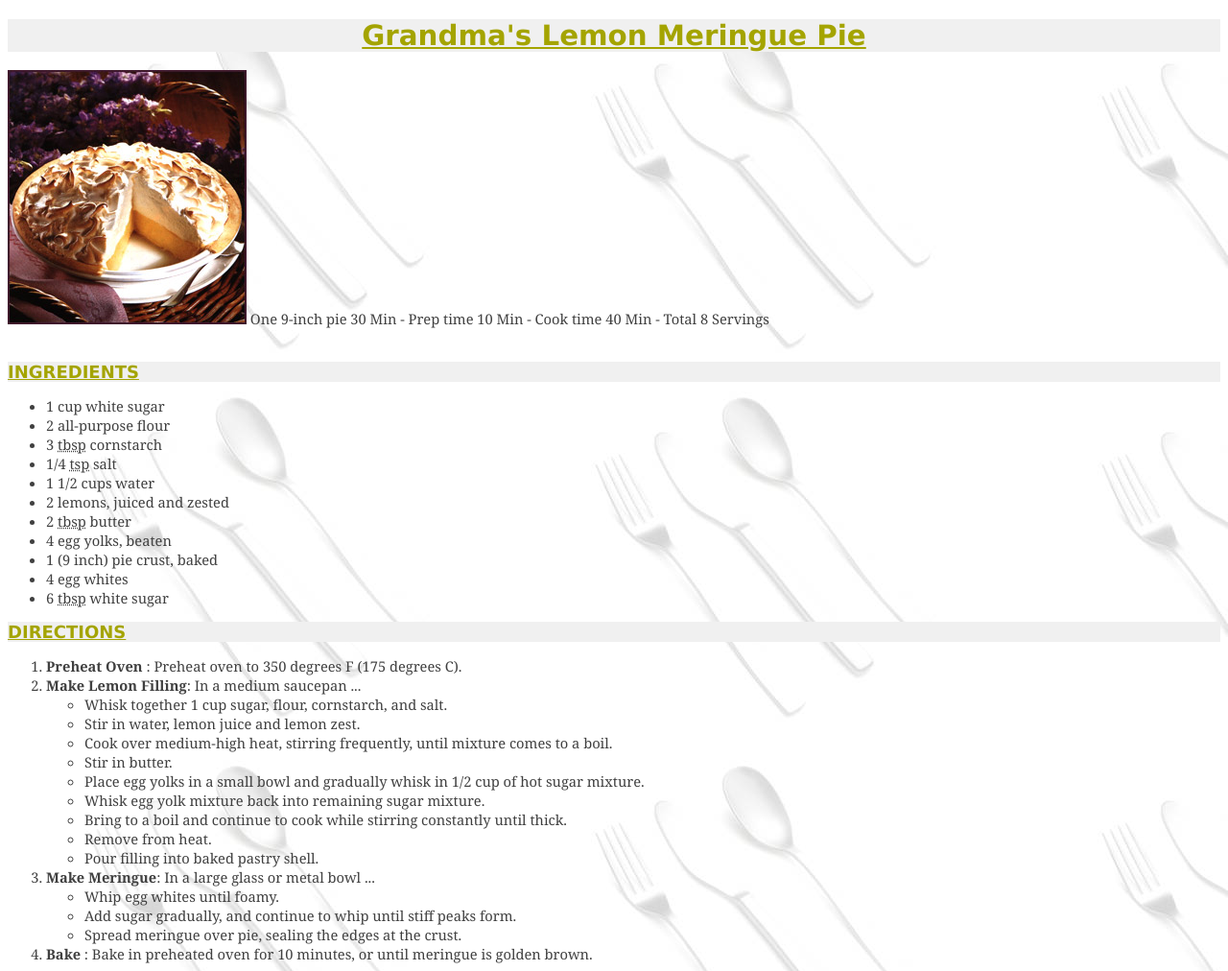
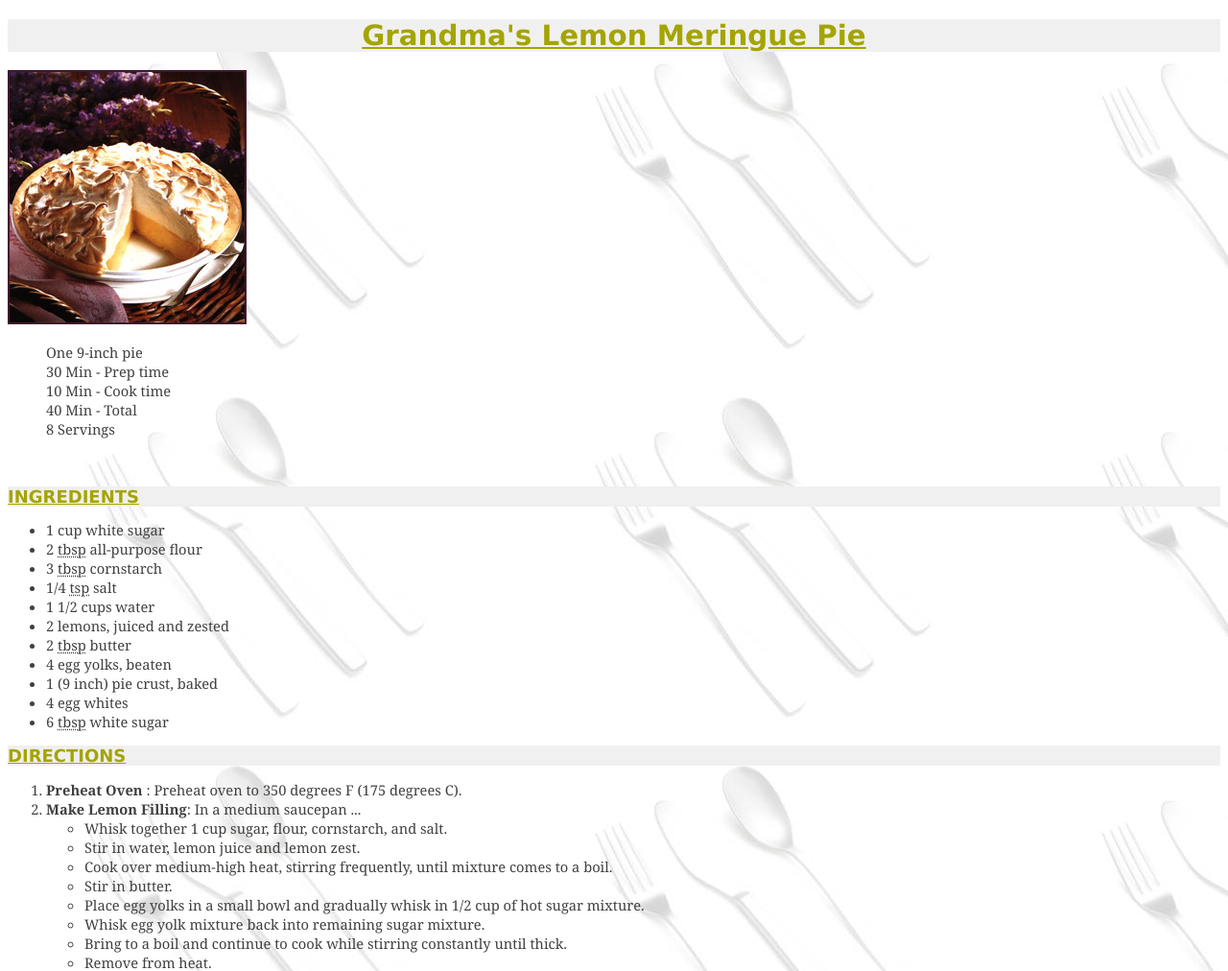
Before and after one commit to bQuest/bQuest.github.io, a PHP site: page /Recipe/pie.html in a window 1280 px wide. Shown: the top 1012 px of the page at 96% size. Run offline with PHP 8.4, Linux system fonts and the light colour scheme.

Commit message:
added list style type to top list items

```diff
--- a/Recipe/pie.html
+++ b/Recipe/pie.html
@@ -10,19 +10,21 @@
         <div>
             <img src="images/pie.jpg" alt="lemon meringue pie">
 
+            <ul id="imgmenu">
+                <li>One 9-inch pie</li>
+                <li> 30 Min - Prep time</li>
+                <li>10 Min - Cook time</li>
+                <li> 40 Min - Total</li>
+                <li> 8 Servings</li>
+            </ul>
 
-            One 9-inch pie
-            30 Min - Prep time
-            10 Min - Cook time
-            40 Min - Total
-            8 Servings
         </div>
         <br>
         <div>
              <h2>INGREDIENTS</h2>
              <ul>
                  <li>1 cup white sugar</li>
-                 <li>2   all-purpose flour</li>
+                 <li>2 <abbr title="tablespoons">tbsp</abbr>  all-purpose flour</li>
                  <li>3 <abbr title="tablespoons">tbsp</abbr> cornstarch</li>
                  <li>1/4 <abbr title="teaspoon">tsp</abbr> salt</li>
                  <li>1 1/2 cups water</li>
@@ -98,10 +100,10 @@
         </pre>
 
         <a href="https://validator.w3.org/nu/?doc=https%3A%2F%2Fbquest.github.io%2FRecipe%2Fpie.html">
-           <img src="http://mumstudents.org/cs472/2014-09/images/w3c-html.png"alt="html validator image">
+           <img src="http://mumstudents.org/cs472/2014-09/images/w3c-html.png" alt="html validator image">
         </a>
         <a href="https://jigsaw.w3.org/css-validator/validator?uri=https%3A%2F%2Fbquest.github.io%2FRecipe%2Fpie.html&profile=css3svg&usermedium=all&warning=1&vextwarning=&lang=en">
-            <img src="http://mumstudents.org/cs472/2014-09/images/w3c-css.png"alt="ccs validator image">
+            <img src="http://mumstudents.org/cs472/2014-09/images/w3c-css.png" alt="ccs validator image">
         </a>
     </body>
 </html>
--- a/Recipe/recipe.css
+++ b/Recipe/recipe.css
@@ -1,4 +1,4 @@
-body{
+body {
     background-color:white;
     background-image: url("/Recipe/images/silverware.jpg");
     background-repeat: repeat;
@@ -6,6 +6,10 @@ body{
     color: #404040;
     font-size: 11pt;
     font-family: Georgia, Gramond, sans-serif;
+}
+
+#imgmenu {
+    list-style: none;
 }
 
 h1, h2 {
```
